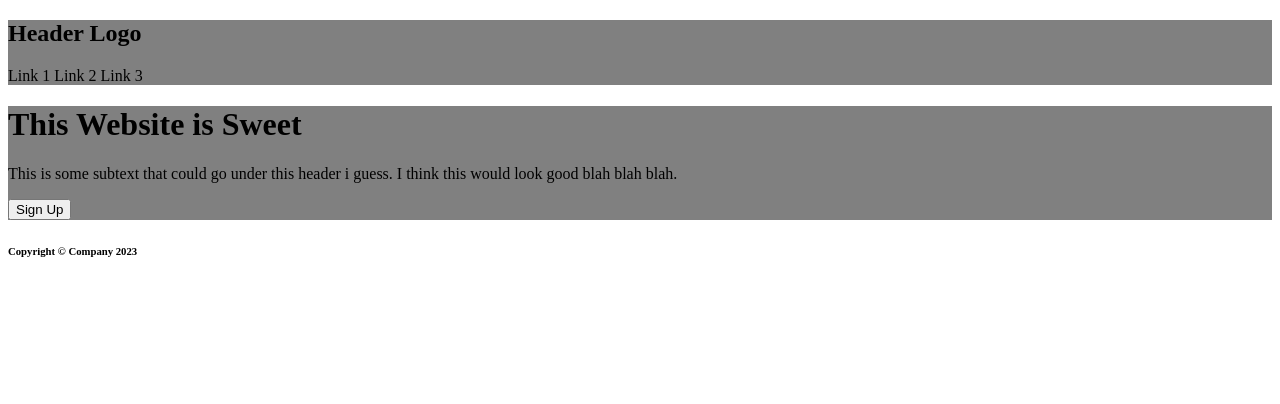
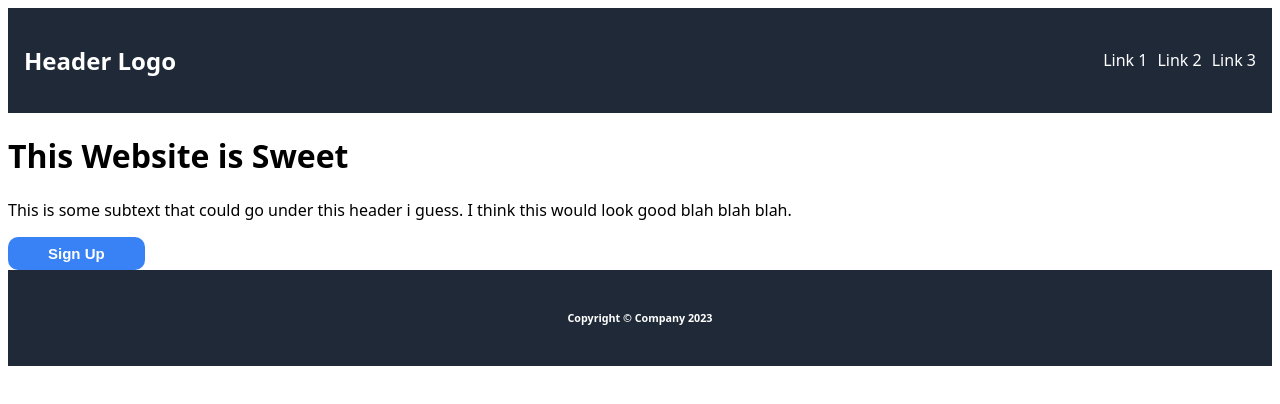
Before and after one commit to geoffblay/odin-landing-page, a plain HTML site: page index.html in a window 1280 px wide. Drawn offline with Linux system fonts and the light colour scheme.

Commit message:
basic structure, header and footer

```diff
--- a/index.html
+++ b/index.html
@@ -10,9 +10,9 @@
   <body>
     <div class="header-div">
       <h2 class="header-content">Header Logo</h2>
-      <a class="header-content">Link 1</a>
-      <a class="header-content">Link 2</a>
-      <a class="header-content">Link 3</a>
+      <a class="header-link">Link 1</a>
+      <a class="header-link">Link 2</a>
+      <a class="header-link">Link 3</a>
     </div>
     <div class="body-1-div">
       <h1 class="body-1-content">This Website is Sweet</h1>
@@ -32,7 +32,7 @@
     <div>
 
     </div>
-    <div>
+    <div class="footer-div">
         <h6>Copyright © Company 2023</h6>
     </div>
   </body>
--- a/style.css
+++ b/style.css
@@ -1,8 +1,39 @@
-.header-div {
-    background-color: grey;
-
+body {
+  font-family: system-ui, -apple-system, BlinkMacSystemFont, "Segoe UI", Roboto,
+    Oxygen, Ubuntu, Cantarell, "Open Sans", "Helvetica Neue", sans-serif;
 }
 
-.body-1-div {
-    background-color: grey;
+.header-div {
+  background-color: #1F2937;
+  color: white;
+  display: flex;
+  align-items: center;
+  gap: 10px;
+  padding: 1em;
 }
+
+.header-content {
+  margin-right: auto;
+}
+
+
+
+.footer-div {
+  background-color: #1F2937;
+  color: white;
+  display: flex;
+  justify-content: center;
+  padding: 1em;
+}
+
+
+
+button {
+    background-color: #3882F6;
+    color: white;
+    border: 0;
+    padding: 8px 40px;
+    border-radius: 10px;
+    font-size: 15px;
+    font-weight: 600;
+}
```
